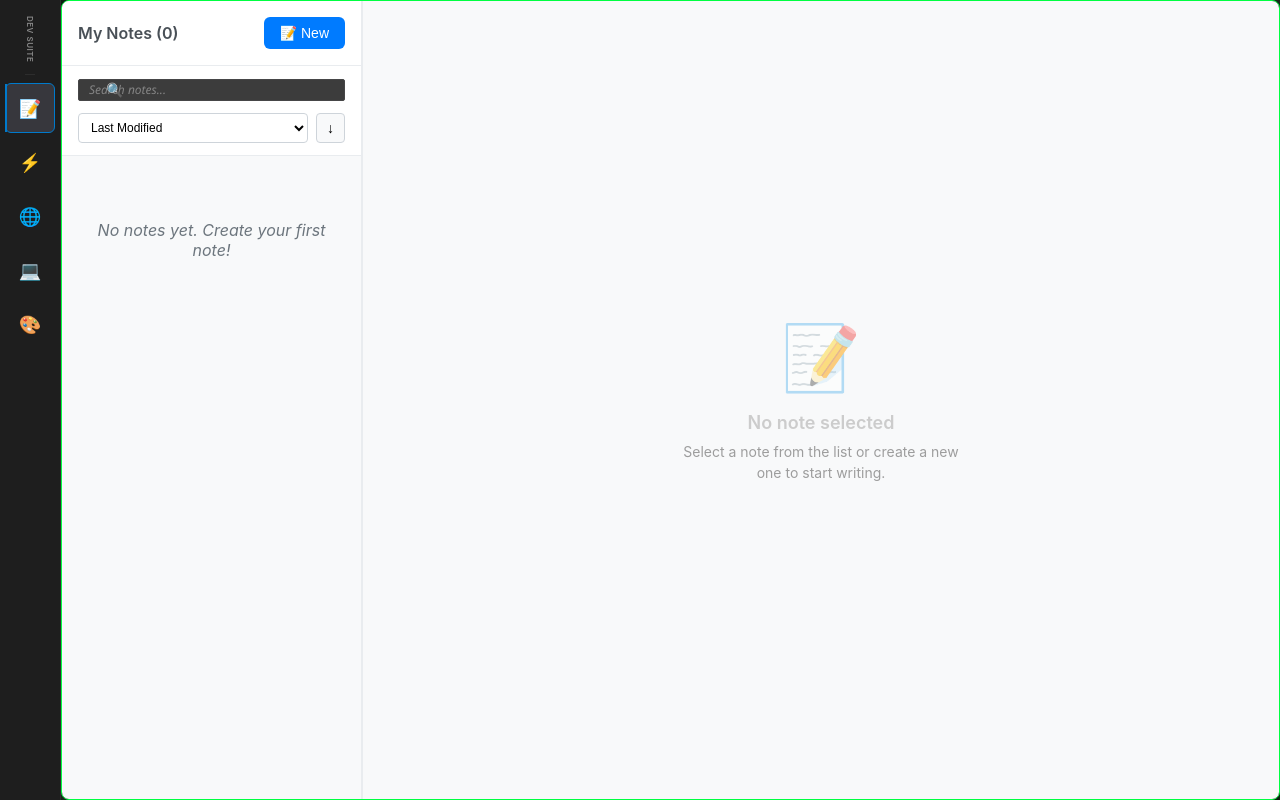
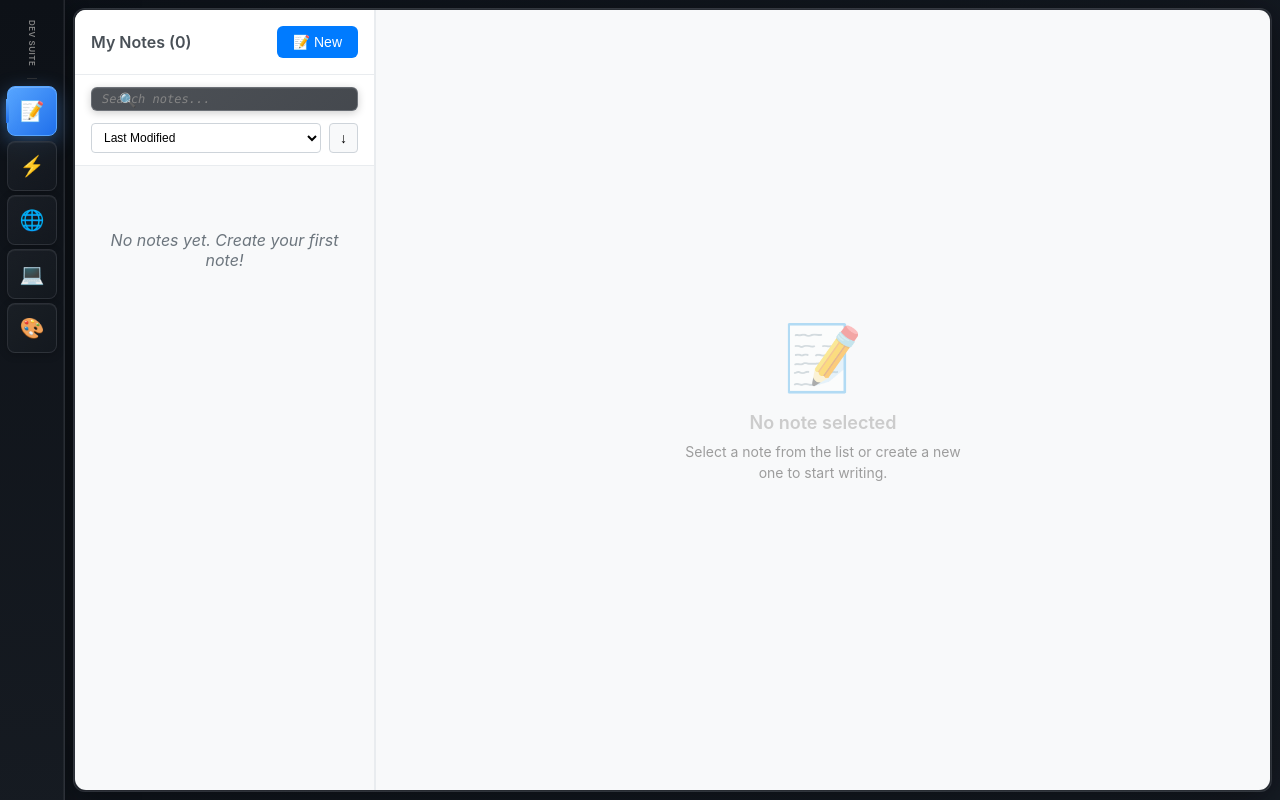
Before and after one commit to jaredmiller219/Productivity_Software, a React (Create React App) app: page / in a window 1280 px wide. Built offline with nearby package versions, Linux system fonts and the light colour scheme.

Commit message:
new updated version

```diff
--- a/src/core/components/App.css
+++ b/src/core/components/App.css
@@ -3,9 +3,10 @@
   height: 100vh;
   width: 100vw;
   overflow: hidden;
-  background: linear-gradient(135deg, #0a0a0a 0%, #1a1a1a 50%, #0a0a0a 100%);
-  color: #00ff41;
+  background: linear-gradient(135deg, #0d1117 0%, #161b22 50%, #0d1117 100%);
+  color: #f0f6fc;
   position: relative;
+  font-family: -apple-system, BlinkMacSystemFont, 'Segoe UI', 'Noto Sans', Helvetica, Arial, sans-serif;
 }
 
 .App::before {
@@ -16,9 +17,9 @@
   width: 100%;
   height: 100%;
   background:
-    radial-gradient(circle at 20% 80%, rgba(0, 255, 65, 0.1) 0%, transparent 50%),
-    radial-gradient(circle at 80% 20%, rgba(0, 212, 255, 0.1) 0%, transparent 50%),
-    radial-gradient(circle at 40% 40%, rgba(255, 0, 255, 0.05) 0%, transparent 50%);
+    radial-gradient(circle at 20% 80%, rgba(88, 166, 255, 0.05) 0%, transparent 50%),
+    radial-gradient(circle at 80% 20%, rgba(139, 233, 253, 0.03) 0%, transparent 50%),
+    radial-gradient(circle at 40% 40%, rgba(255, 121, 198, 0.02) 0%, transparent 50%);
   pointer-events: none;
   z-index: -1;
 }
@@ -27,12 +28,23 @@
   display: flex;
   height: 100%;
   width: 100%;
+  background: linear-gradient(135deg, #0d1117 0%, #161b22 100%);
+  border-radius: 0;
+  overflow: hidden;
+  box-shadow: inset 0 0 100px rgba(88, 166, 255, 0.02);
 }
 
 .main-content {
   display: flex;
   flex: 1;
   overflow: hidden;
+  background: linear-gradient(135deg, #161b22 0%, #21262d 100%);
+  border-radius: 12px;
+  margin: 8px;
+  box-shadow:
+    0 8px 32px rgba(0, 0, 0, 0.4),
+    inset 0 1px 0 rgba(255, 255, 255, 0.05);
+  border: 1px solid rgba(240, 246, 252, 0.1);
 }
 
 .notes-panel-right {
--- a/src/modules/Browser/Browser.css
+++ b/src/modules/Browser/Browser.css
@@ -2,14 +2,15 @@
   display: flex;
   flex-direction: column;
   height: 100%;
-  background: linear-gradient(135deg, #0a0a0a 0%, #1a1a1a 50%, #0a0a0a 100%);
-  color: #00ff41;
-  border: 1px solid #00ff41;
-  border-radius: 8px;
+  background: linear-gradient(135deg, #0d1117 0%, #161b22 100%);
+  color: #f0f6fc;
+  border: 1px solid rgba(240, 246, 252, 0.1);
+  border-radius: 12px;
   overflow: hidden;
   box-shadow:
-    0 0 20px rgba(0, 255, 65, 0.3),
-    inset 0 0 20px rgba(0, 255, 65, 0.1);
+    0 16px 64px rgba(0, 0, 0, 0.4),
+    inset 0 1px 0 rgba(255, 255, 255, 0.05);
+  backdrop-filter: blur(20px);
 }
 
 .browser-main {
--- a/src/modules/IDE/IDE.css
+++ b/src/modules/IDE/IDE.css
@@ -2,14 +2,15 @@
   display: flex;
   flex-direction: column;
   height: 100%;
-  background: linear-gradient(135deg, #0a0a0a 0%, #1a1a1a 50%, #0a0a0a 100%);
-  color: #00ff41;
-  border: 1px solid #00ff41;
-  border-radius: 8px;
+  background: linear-gradient(135deg, #0d1117 0%, #161b22 100%);
+  color: #f0f6fc;
+  border: 1px solid rgba(240, 246, 252, 0.1);
+  border-radius: 12px;
   overflow: hidden;
   box-shadow:
-    0 0 20px rgba(0, 255, 65, 0.3),
-    inset 0 0 20px rgba(0, 255, 65, 0.1);
+    0 16px 64px rgba(0, 0, 0, 0.4),
+    inset 0 1px 0 rgba(255, 255, 255, 0.05);
+  backdrop-filter: blur(20px);
 }
 
 .ide-main {
--- a/src/modules/IDE/components/SearchPanel.css
+++ b/src/modules/IDE/components/SearchPanel.css
@@ -4,12 +4,15 @@
   right: 0;
   width: 350px;
   height: 100%;
-  background-color: #252526;
-  border-left: 1px solid #3c3c3c;
-  color: #cccccc;
+  background: linear-gradient(135deg, #161b22 0%, #21262d 100%);
+  border-left: 1px solid rgba(240, 246, 252, 0.1);
+  color: #f0f6fc;
   z-index: 50;
   display: flex;
   flex-direction: column;
+  box-shadow:
+    -2px 0 20px rgba(0, 0, 0, 0.3),
+    inset 1px 0 0 rgba(255, 255, 255, 0.05);
   animation: slideInRight 0.3s ease-out;
 }
 
@@ -68,22 +71,28 @@
 .search-input {
   width: 100%;
   padding: 6px 10px;
-  background-color: #3c3c3c;
-  border: 1px solid #464647;
-  border-radius: 2px;
-  color: #cccccc;
+  background: linear-gradient(135deg, rgba(33, 38, 45, 0.8), rgba(22, 27, 34, 0.8));
+  border: 1px solid rgba(240, 246, 252, 0.2);
+  border-radius: 6px;
+  color: #f0f6fc;
   font-size: 12px;
-  font-family: 'Segoe UI', Tahoma, Geneva, Verdana, sans-serif;
+  font-family: 'SF Mono', 'Monaco', 'Inconsolata', 'Roboto Mono', monospace;
   outline: none;
-  transition: all 0.15s ease;
-  height: 22px;
+  transition: all 0.3s cubic-bezier(0.4, 0, 0.2, 1);
+  height: 24px;
   box-sizing: border-box;
+  backdrop-filter: blur(10px);
+  box-shadow:
+    0 2px 8px rgba(0, 0, 0, 0.2),
+    inset 0 1px 0 rgba(255, 255, 255, 0.05);
 }
 
 .search-input:focus {
-  border-color: #007acc;
-  background-color: #404040;
-  box-shadow: 0 0 0 1px #007acc;
+  border-color: #58a6ff;
+  background: linear-gradient(135deg, rgba(88, 166, 255, 0.1), rgba(139, 233, 253, 0.05));
+  box-shadow:
+    0 0 0 2px rgba(88, 166, 255, 0.3),
+    0 4px 12px rgba(88, 166, 255, 0.2);
 }
 
 .search-input::placeholder {
--- a/src/modules/Modeling/Modeling.css
+++ b/src/modules/Modeling/Modeling.css
@@ -2,15 +2,16 @@
   display: flex;
   flex-direction: column;
   height: 100vh;
-  background: linear-gradient(135deg, #0a0a0a 0%, #1a1a1a 50%, #0a0a0a 100%);
-  color: #00ff41;
+  background: linear-gradient(135deg, #0d1117 0%, #161b22 100%);
+  color: #f0f6fc;
   font-family: 'Segoe UI', Tahoma, Geneva, Verdana, sans-serif;
-  border: 1px solid #00ff41;
-  border-radius: 8px;
+  border: 1px solid rgba(240, 246, 252, 0.1);
+  border-radius: 12px;
   overflow: hidden;
   box-shadow:
-    0 0 20px rgba(0, 255, 65, 0.3),
-    inset 0 0 20px rgba(0, 255, 65, 0.1);
+    0 16px 64px rgba(0, 0, 0, 0.4),
+    inset 0 1px 0 rgba(255, 255, 255, 0.05);
+  backdrop-filter: blur(20px);
 }
 
 /* Blender-like layout structure */
--- a/src/modules/Notes/Notes.css
+++ b/src/modules/Notes/Notes.css
@@ -1,14 +1,15 @@
 .notes-container {
   display: flex;
   height: 100%;
-  background: linear-gradient(135deg, #0a0a0a 0%, #1a1a1a 50%, #0a0a0a 100%);
-  color: #00ff41;
-  border: 1px solid #00ff41;
-  border-radius: 8px;
+  background: linear-gradient(135deg, #0d1117 0%, #161b22 100%);
+  color: #f0f6fc;
+  border: 1px solid rgba(240, 246, 252, 0.1);
+  border-radius: 12px;
   overflow: hidden;
   box-shadow:
-    0 0 20px rgba(0, 255, 65, 0.3),
-    inset 0 0 20px rgba(0, 255, 65, 0.1);
+    0 16px 64px rgba(0, 0, 0, 0.4),
+    inset 0 1px 0 rgba(255, 255, 255, 0.05);
+  backdrop-filter: blur(20px);
 }
 
 .notes-container.right-panel-mode {
--- a/src/shared/components/Sidebar.css
+++ b/src/shared/components/Sidebar.css
@@ -1,14 +1,17 @@
 .sidebar {
-  width: 60px;
-  background: #1e1e1e;
-  color: #cccccc;
+  width: 64px;
+  background: linear-gradient(180deg, #0d1117 0%, #161b22 100%);
+  color: #8b949e;
   height: 100%;
   display: flex;
   flex-direction: column;
   align-items: center;
-  padding: 8px 0;
-  border-right: 1px solid #2d2d2d;
+  padding: 12px 0;
+  border-right: 1px solid rgba(240, 246, 252, 0.1);
   position: relative;
+  box-shadow:
+    2px 0 20px rgba(0, 0, 0, 0.3),
+    inset -1px 0 0 rgba(255, 255, 255, 0.05);
 }
 
 
@@ -46,39 +49,54 @@
   width: 48px;
   height: 48px;
   cursor: pointer;
-  border-radius: 6px;
-  transition: all 0.2s ease;
+  border-radius: 8px;
+  transition: all 0.3s cubic-bezier(0.4, 0, 0.2, 1);
   display: flex;
   align-items: center;
   justify-content: center;
-  background: transparent;
-  border: 1px solid transparent;
+  background: linear-gradient(135deg, rgba(33, 38, 45, 0.6), rgba(22, 27, 34, 0.6));
+  border: 1px solid rgba(240, 246, 252, 0.1);
   position: relative;
-  color: #858585;
-  font-size: 18px;
+  color: #7d8590;
+  font-size: 20px;
+  backdrop-filter: blur(10px);
+  box-shadow:
+    0 2px 8px rgba(0, 0, 0, 0.2),
+    inset 0 1px 0 rgba(255, 255, 255, 0.05);
 }
 
 .sidebar-module:hover {
-  background: #2d2d2d;
-  color: #ffffff;
-  border-color: #3c3c3c;
+  background: linear-gradient(135deg, rgba(88, 166, 255, 0.15), rgba(139, 233, 253, 0.1));
+  color: #58a6ff;
+  border-color: rgba(88, 166, 255, 0.3);
+  transform: translateY(-2px) scale(1.05);
+  box-shadow:
+    0 8px 25px rgba(88, 166, 255, 0.2),
+    inset 0 1px 0 rgba(255, 255, 255, 0.1);
 }
 
 .sidebar-module.active {
-  background: #37373d;
+  background: linear-gradient(135deg, #58a6ff, #1f6feb);
   color: #ffffff;
-  border-color: #007acc;
+  border-color: #58a6ff;
   position: relative;
+  transform: translateY(-1px);
+  box-shadow:
+    0 6px 20px rgba(88, 166, 255, 0.4),
+    inset 0 1px 0 rgba(255, 255, 255, 0.2);
 }
 
 .sidebar-module.active::before {
   content: '';
   position: absolute;
-  left: -1px;
-  top: 0;
-  bottom: 0;
-  width: 2px;
-  background: #007acc;
+  left: -2px;
+  top: 50%;
+  transform: translateY(-50%);
+  width: 3px;
+  height: 24px;
+  background: linear-gradient(180deg, #58a6ff, #1f6feb);
+  border-radius: 0 2px 2px 0;
+  box-shadow: 0 0 10px rgba(88, 166, 255, 0.6);
 }
 
 .sidebar-module.docked-right {
```
Also changed, not shown: src/modules/Terminal/Terminal.css (+73 -66 lines), src/modules/Terminal/Terminal.js (+9 -0 lines).
